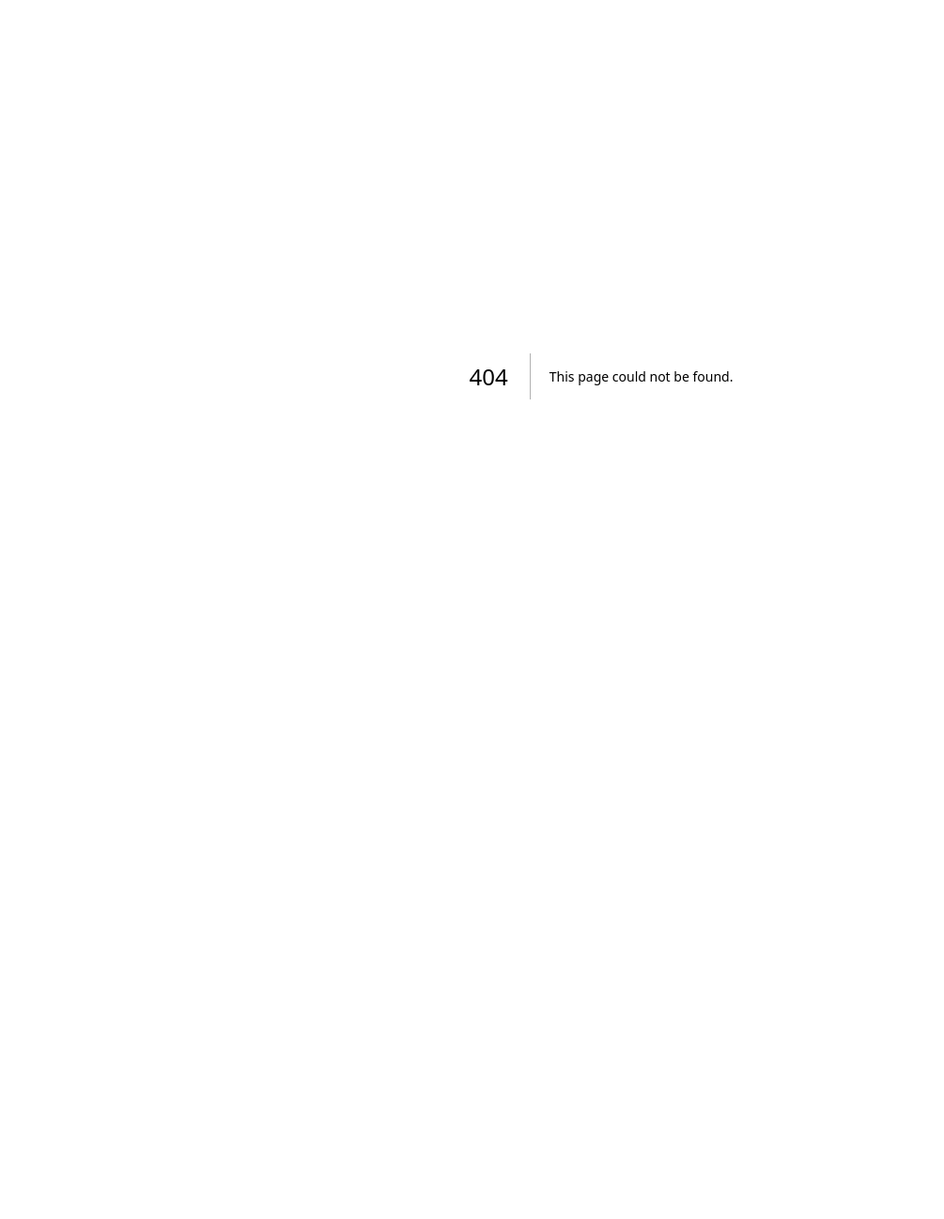
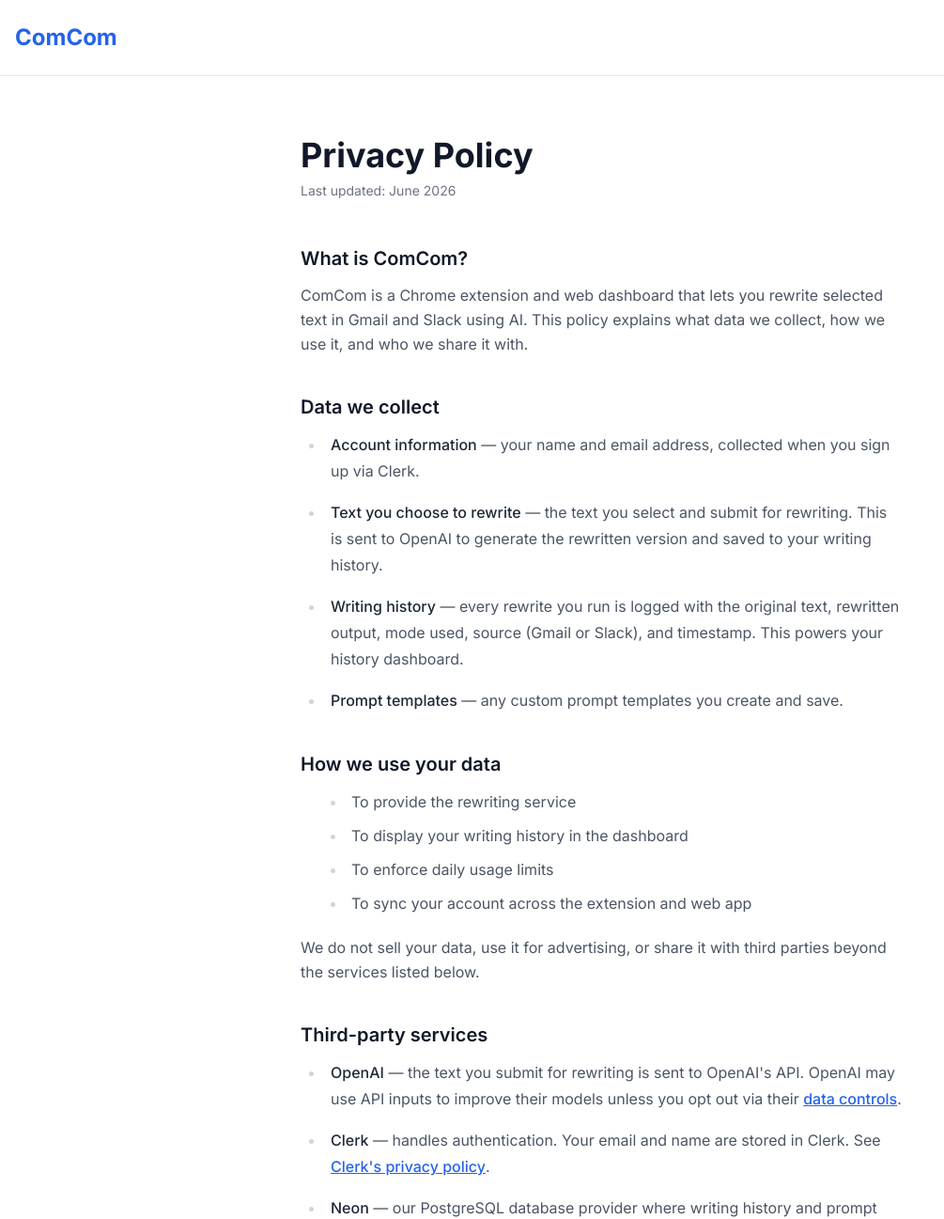
Before and after one commit to eric248550/comcom, a Next.js app in the folder apps/web/: page /privacy in a window 1280 px wide. Before the commit this address had no page. Shown: the top 1297 px of the page at 94% size, without its empty margins (0-1005 px from the left). Before the commit the page ends 800 px from the top, so only its background shows below. Built offline with nearby package versions, Linux system fonts and the light colour scheme.

Commit message:
feat: add Privacy Policy link to footer on landing page

```diff
--- a/apps/web/src/app/page.tsx
+++ b/apps/web/src/app/page.tsx
@@ -89,7 +89,10 @@
       </main>
 
       <footer className="container mx-auto px-4 py-8 text-center text-sm text-gray-500 border-t">
-        © {new Date().getFullYear()} ComCom. Built for fast-moving teams.
+        © {new Date().getFullYear()} ComCom. Built for fast-moving teams.{' '}
+        <Link href="/privacy" className="hover:underline">
+          Privacy Policy
+        </Link>
       </footer>
     </div>
   )
--- /dev/null
+++ b/apps/web/src/app/privacy/page.tsx
@@ -0,0 +1,149 @@
+import type { Metadata } from 'next'
+import Link from 'next/link'
+
+export const metadata: Metadata = {
+  title: 'Privacy Policy — ComCom',
+}
+
+export default function PrivacyPage() {
+  return (
+    <div className="min-h-screen bg-white">
+      <header className="container mx-auto px-4 py-6 flex items-center justify-between border-b">
+        <Link href="/" className="text-2xl font-bold text-blue-600">
+          ComCom
+        </Link>
+      </header>
+
+      <main className="container mx-auto px-4 py-16 max-w-2xl">
+        <h1 className="text-4xl font-bold text-gray-900 mb-2">Privacy Policy</h1>
+        <p className="text-sm text-gray-500 mb-12">Last updated: June 2026</p>
+
+        <div className="prose prose-gray max-w-none space-y-10">
+
+          <section>
+            <h2 className="text-xl font-semibold text-gray-900 mb-3">What is ComCom?</h2>
+            <p className="text-gray-600 leading-relaxed">
+              ComCom is a Chrome extension and web dashboard that lets you rewrite selected text in
+              Gmail and Slack using AI. This policy explains what data we collect, how we use it,
+              and who we share it with.
+            </p>
+          </section>
+
+          <section>
+            <h2 className="text-xl font-semibold text-gray-900 mb-3">Data we collect</h2>
+            <ul className="space-y-4 text-gray-600">
+              <li>
+                <span className="font-medium text-gray-800">Account information</span> — your name
+                and email address, collected when you sign up via Clerk.
+              </li>
+              <li>
+                <span className="font-medium text-gray-800">Text you choose to rewrite</span> — the
+                text you select and submit for rewriting. This is sent to OpenAI to generate the
+                rewritten version and saved to your writing history.
+              </li>
+              <li>
+                <span className="font-medium text-gray-800">Writing history</span> — every rewrite
+                you run is logged with the original text, rewritten output, mode used, source
+                (Gmail or Slack), and timestamp. This powers your history dashboard.
+              </li>
+              <li>
+                <span className="font-medium text-gray-800">Prompt templates</span> — any custom
+                prompt templates you create and save.
+              </li>
+            </ul>
+          </section>
+
+          <section>
+            <h2 className="text-xl font-semibold text-gray-900 mb-3">How we use your data</h2>
+            <ul className="space-y-2 text-gray-600 list-disc list-inside">
+              <li>To provide the rewriting service</li>
+              <li>To display your writing history in the dashboard</li>
+              <li>To enforce daily usage limits</li>
+              <li>To sync your account across the extension and web app</li>
+            </ul>
+            <p className="text-gray-600 leading-relaxed mt-4">
+              We do not sell your data, use it for advertising, or share it with third parties
+              beyond the services listed below.
+            </p>
+          </section>
+
+          <section>
+            <h2 className="text-xl font-semibold text-gray-900 mb-3">Third-party services</h2>
+            <ul className="space-y-4 text-gray-600">
+              <li>
+                <span className="font-medium text-gray-800">OpenAI</span> — the text you submit for
+                rewriting is sent to OpenAI&apos;s API. OpenAI may use API inputs to improve their
+                models unless you opt out via their{' '}
+                <a
+                  href="https://platform.openai.com/docs/guides/your-data"
+                  className="text-blue-600 hover:underline"
+                  target="_blank"
+                  rel="noopener noreferrer"
+                >
+                  data controls
+                </a>
+                .
+              </li>
+              <li>
+                <span className="font-medium text-gray-800">Clerk</span> — handles authentication.
+                Your email and name are stored in Clerk. See{' '}
+                <a
+                  href="https://clerk.com/privacy"
+                  className="text-blue-600 hover:underline"
+                  target="_blank"
+                  rel="noopener noreferrer"
+                >
+                  Clerk&apos;s privacy policy
+                </a>
+                .
+              </li>
+              <li>
+                <span className="font-medium text-gray-800">Neon</span> — our PostgreSQL database
+                provider where writing history and prompt templates are stored.
+              </li>
+              <li>
+                <span className="font-medium text-gray-800">Cloudflare</span> — our API runs on
+                Cloudflare Workers. Requests pass through Cloudflare&apos;s infrastructure.
+              </li>
+            </ul>
+          </section>
+
+          <section>
+            <h2 className="text-xl font-semibold text-gray-900 mb-3">Data retention</h2>
+            <p className="text-gray-600 leading-relaxed">
+              Your writing history and prompt templates are stored until you delete your account.
+              You can view your history at any time from the dashboard.
+            </p>
+          </section>
+
+          <section>
+            <h2 className="text-xl font-semibold text-gray-900 mb-3">Your rights</h2>
+            <p className="text-gray-600 leading-relaxed">
+              You can request deletion of your account and all associated data at any time by
+              emailing us. We will process deletion requests within 30 days.
+            </p>
+          </section>
+
+          <section>
+            <h2 className="text-xl font-semibold text-gray-900 mb-3">Contact</h2>
+            <p className="text-gray-600 leading-relaxed">
+              Questions about this policy? Email us at{' '}
+              <a href="mailto:eric248550@gmail.com" className="text-blue-600 hover:underline">
+                eric248550@gmail.com
+              </a>
+              .
+            </p>
+          </section>
+
+        </div>
+      </main>
+
+      <footer className="container mx-auto px-4 py-8 text-center text-sm text-gray-500 border-t">
+        © {new Date().getFullYear()} ComCom.{' '}
+        <Link href="/" className="hover:underline">
+          Back to home
+        </Link>
+      </footer>
+    </div>
+  )
+}
```
